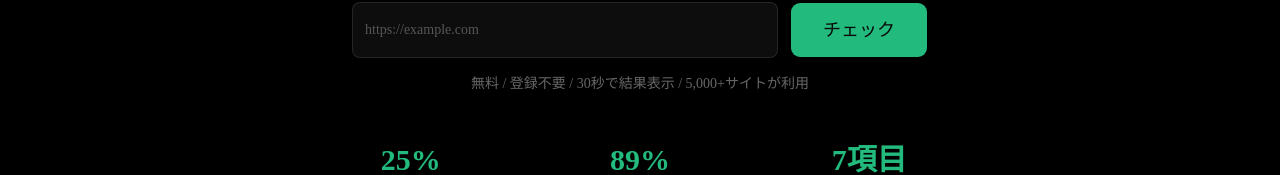
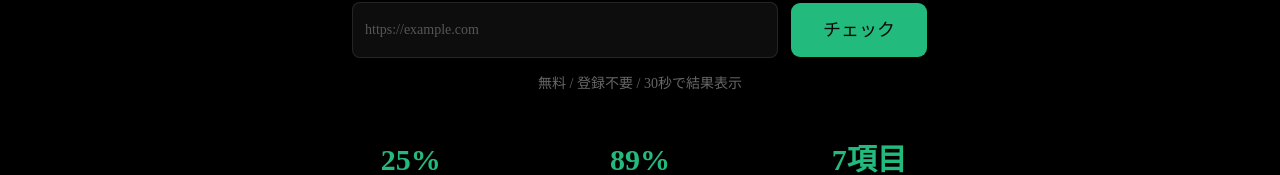
Before and after one commit to Michey0495/ai-check, a Next.js app: page / in a window 1280 px wide. Shown: the part 537-712 px from the top of the page. Built offline with nearby package versions, Linux system fonts and the light colour scheme; no server answers.

Commit message:
fix: remove fabricated social proof (5,000+ sites) from hero, CTA, and FAQ
Co-Authored-By: Claude Opus 4.6 <noreply@anthropic.com>

```diff
--- a/src/app/page.tsx
+++ b/src/app/page.tsx
@@ -13,7 +13,7 @@ const faqData = [
   },
   {
     q: "チェックは無料ですか?",
-    a: "はい、完全無料でご利用いただけます。アカウント登録も不要です。URLを入力するだけで7つの指標でサイトを分析します。すでに5,000以上のサイトにご利用いただいています。",
+    a: "はい、完全無料でご利用いただけます。アカウント登録も不要です。URLを入力するだけで7つの指標でサイトを分析します。",
   },
   {
     q: "llms.txtとは何ですか?",
@@ -168,7 +168,7 @@ export default function Home() {
           <UrlCheckForm size="lg" />
         </div>
         <p className="mt-4 text-sm text-white/40">
-          無料 / 登録不要 / 30秒で結果表示 / 5,000+サイトが利用
+          無料 / 登録不要 / 30秒で結果表示
         </p>
         <div className="mx-auto mt-12 grid max-w-2xl grid-cols-1 gap-4 sm:grid-cols-3">
           {[
@@ -433,7 +433,7 @@ export default function Home() {
           <UrlCheckForm size="lg" />
         </div>
         <p className="mt-4 text-sm text-white/40">
-          無料・登録不要 / 30秒でGEOスコアを表示 / 5,000+サイトが利用中
+          無料・登録不要 / 30秒でGEOスコアを表示
         </p>
       </section>
     </div>
```
